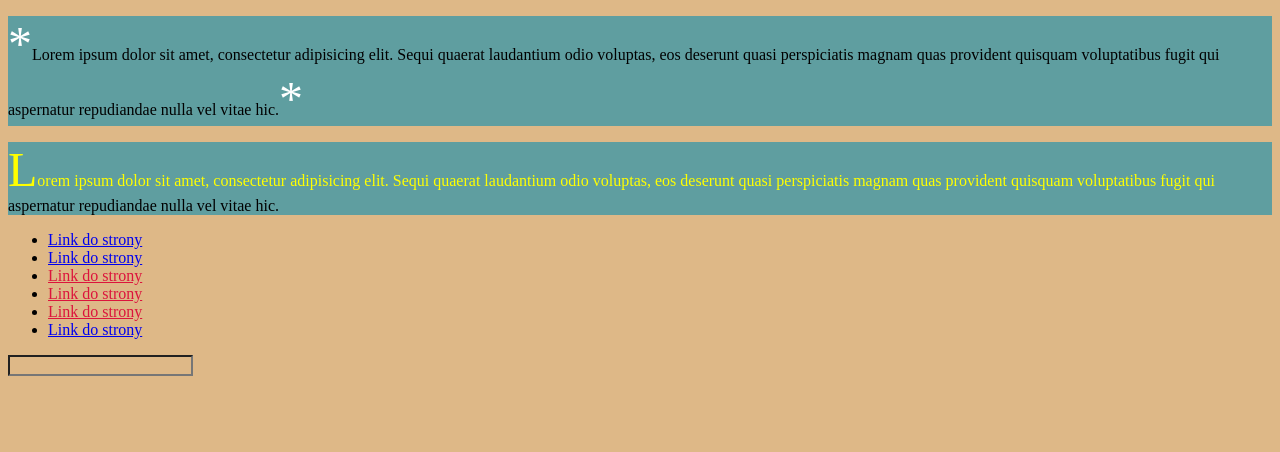
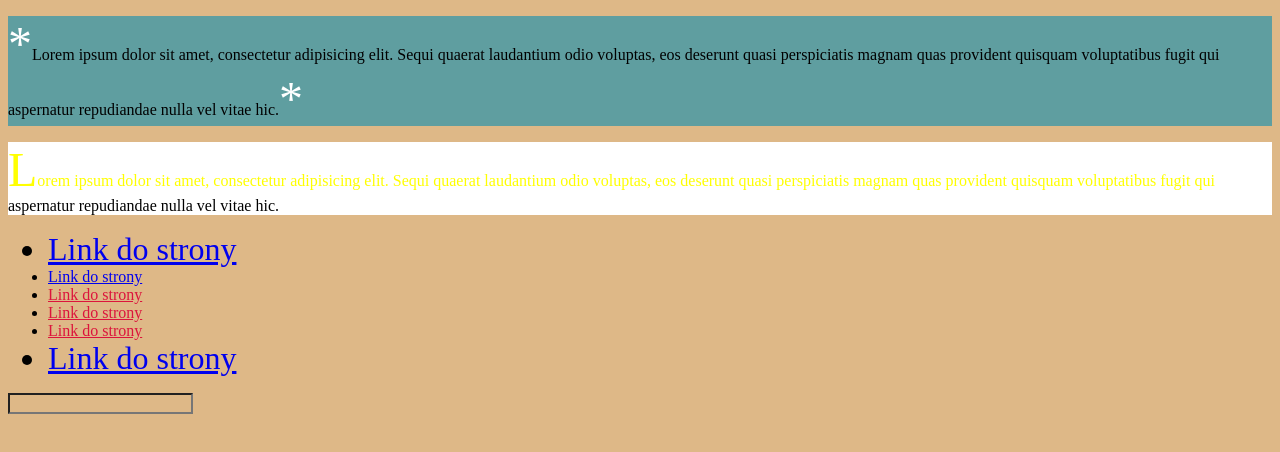
Before and after one commit to 5piotrlew/css3-przyklady, a plain HTML site: page index.html in a window 1280 px wide. Drawn offline with Linux system fonts and the light colour scheme.

Commit message:
first last child

```diff
--- a/css/style.css
+++ b/css/style.css
@@ -47,3 +47,15 @@ input:focus{
 p:target{
     background-color: cyan;
 }
+
+p:lang(pl){
+    background-color: white;
+}
+
+li:first-child{
+    font-size: 2em;
+}
+
+li:last-child{
+    font-size: 2em;
+}
--- a/index.html
+++ b/index.html
@@ -6,8 +6,8 @@
     <link rel="stylesheet" href="css/style.css">
 </head>
 <body>
-   <p id="par1">Lorem ipsum dolor sit amet, consectetur adipisicing elit. Sequi quaerat laudantium odio voluptas, eos deserunt quasi perspiciatis magnam quas provident quisquam voluptatibus fugit qui aspernatur repudiandae nulla vel vitae hic.</p>
-   <p id="par2">Lorem ipsum dolor sit amet, consectetur adipisicing elit. Sequi quaerat laudantium odio voluptas, eos deserunt quasi perspiciatis magnam quas provident quisquam voluptatibus fugit qui aspernatur repudiandae nulla vel vitae hic.</p>
+   <p id="par1" lang="en">Lorem ipsum dolor sit amet, consectetur adipisicing elit. Sequi quaerat laudantium odio voluptas, eos deserunt quasi perspiciatis magnam quas provident quisquam voluptatibus fugit qui aspernatur repudiandae nulla vel vitae hic.</p>
+   <p id="par2" lang="pl">Lorem ipsum dolor sit amet, consectetur adipisicing elit. Sequi quaerat laudantium odio voluptas, eos deserunt quasi perspiciatis magnam quas provident quisquam voluptatibus fugit qui aspernatur repudiandae nulla vel vitae hic.</p>
 
     <ul>
         <li><a href="#par1">Link do strony</a></li>
```
